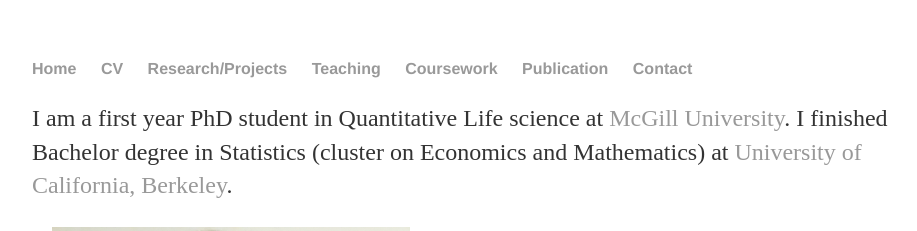
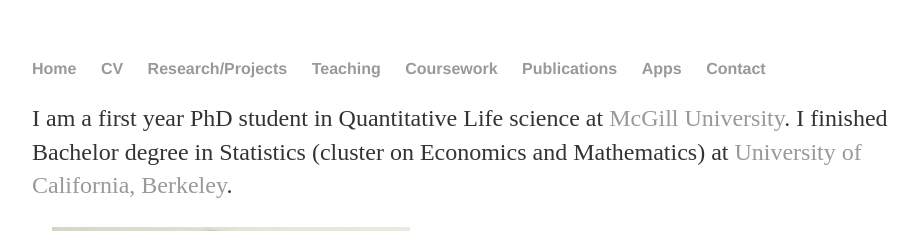
Before and after one commit to yjkweon24/yjkweon24.github.io, a Jekyll site: the page built from index.html, in a window 1280 px wide. Shown: the top 231 px of the page, without its empty margins (160-1077 px from the left). Built offline with Jekyll 4.4.1, drawn with Linux system fonts in a browser that asks for light colours.

Commit message:
add apps...

```diff
--- a/_layouts/default.html
+++ b/_layouts/default.html
@@ -14,7 +14,8 @@
 				  <li><a href="/researchprojects/researchprojects">Research/Projects</a></li>
 				  <li><a href="/teaching/teaching">Teaching</a></li>
 				  <li><a href="/coursework/coursework">Coursework</a></li>
-				  <li><a href="/publication/publication">Publication</a></li>
+				  <li><a href="/publication/publication">Publications</a></li>
+				  <li><a href="/app/app">Apps</a></li>
 				  <li><a href="/contact/contact">Contact</a></li>
 				</ul>
 		      	</nav>
```
